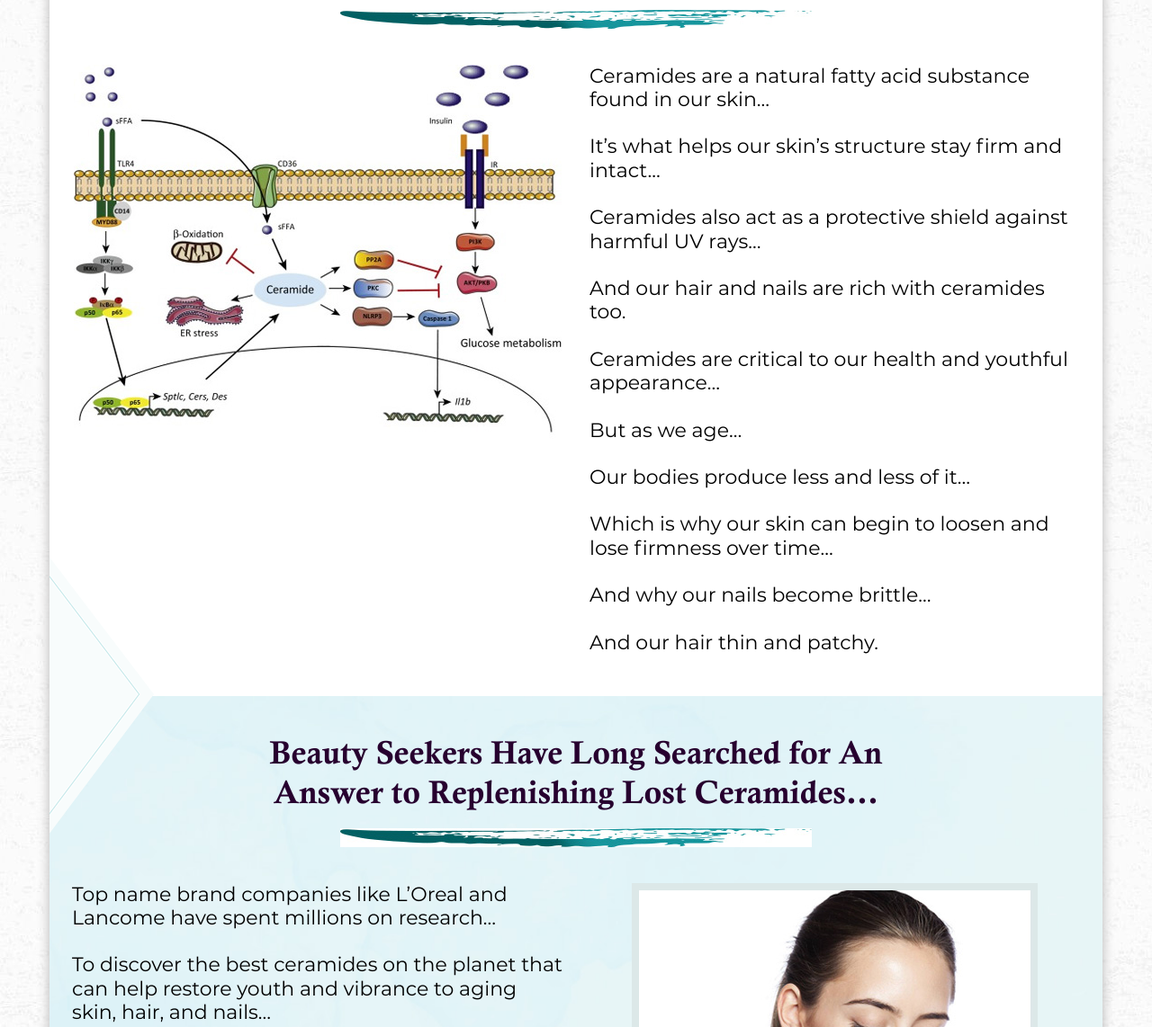
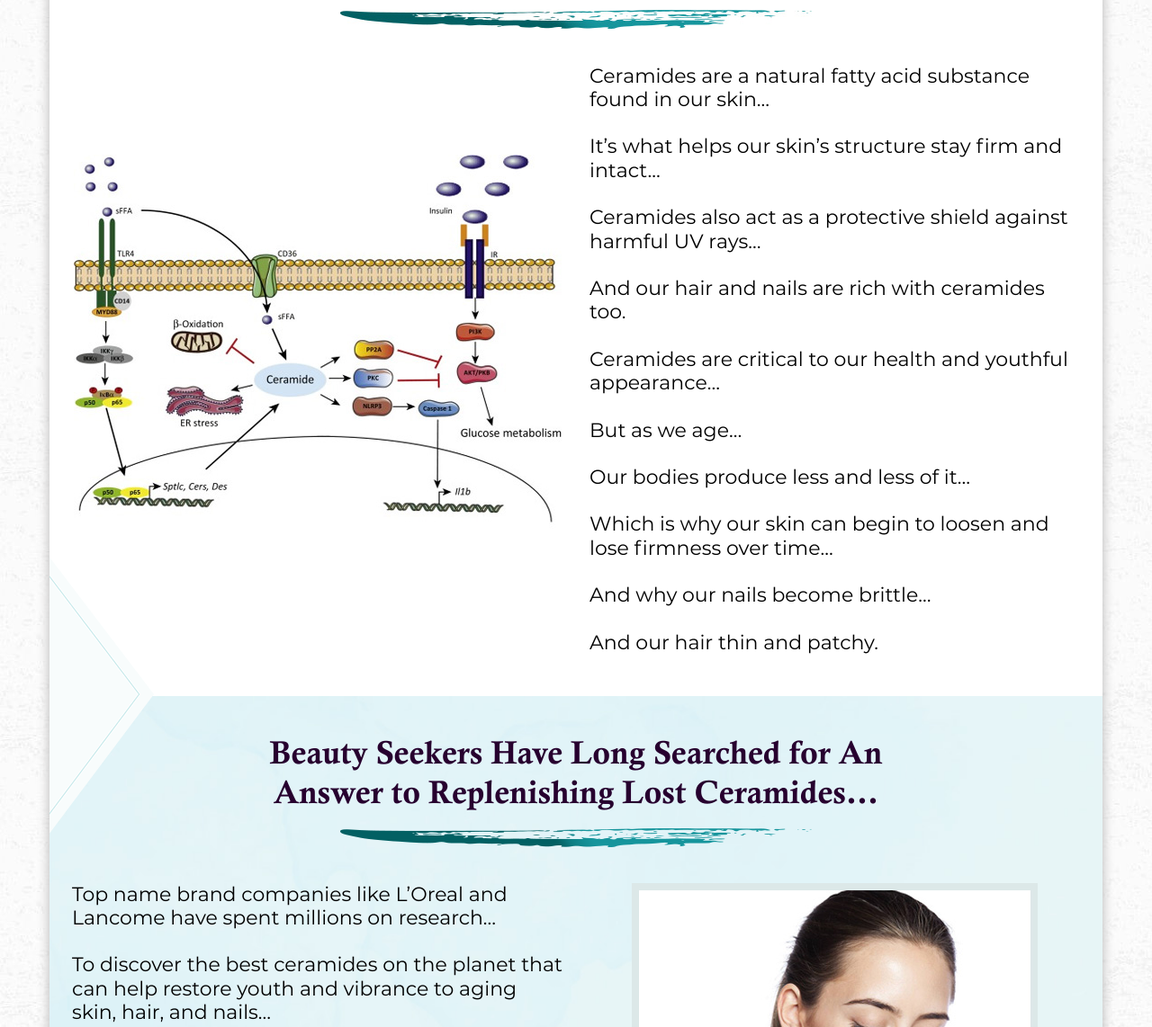
Before and after one commit to DhakaCoders/phyto-HTML, a plain HTML site: page index.html in a window 1280 px wide. Shown: the part 4281-5423 px from the top of the page at 90% size. Drawn offline with Linux system fonts and the light colour scheme.

Commit message:
img update

```diff
--- a/index.html
+++ b/index.html
@@ -266,6 +266,8 @@
       </div>
       <div class="row">
         <div class="col-sm-6">
+          <div class="gap-50"></div>
+          <div class="gap-50"></div>
           <div class="potatovegetablesroot-img">
             <img class="lazy" data-src="assets/images/ceremide-img.jpg">
           </div>
@@ -297,7 +299,7 @@
         <div class="col-sm-12">
           <div class="hh-line-headding">
             <h2>Beauty Seekers Have Long Searched for An <br> Answer to Replenishing Lost Ceramides…</h2>
-            <span><img class="lazy" data-src="assets/images/title-btm-img.jpg"></span>
+            <span><img class="lazy" data-src="assets/images/title-btm-img.png"></span>
           </div>
         </div>
       </div>
```
Also changed, not shown: assets/images/sky-dot-sec-bg.jpg.
